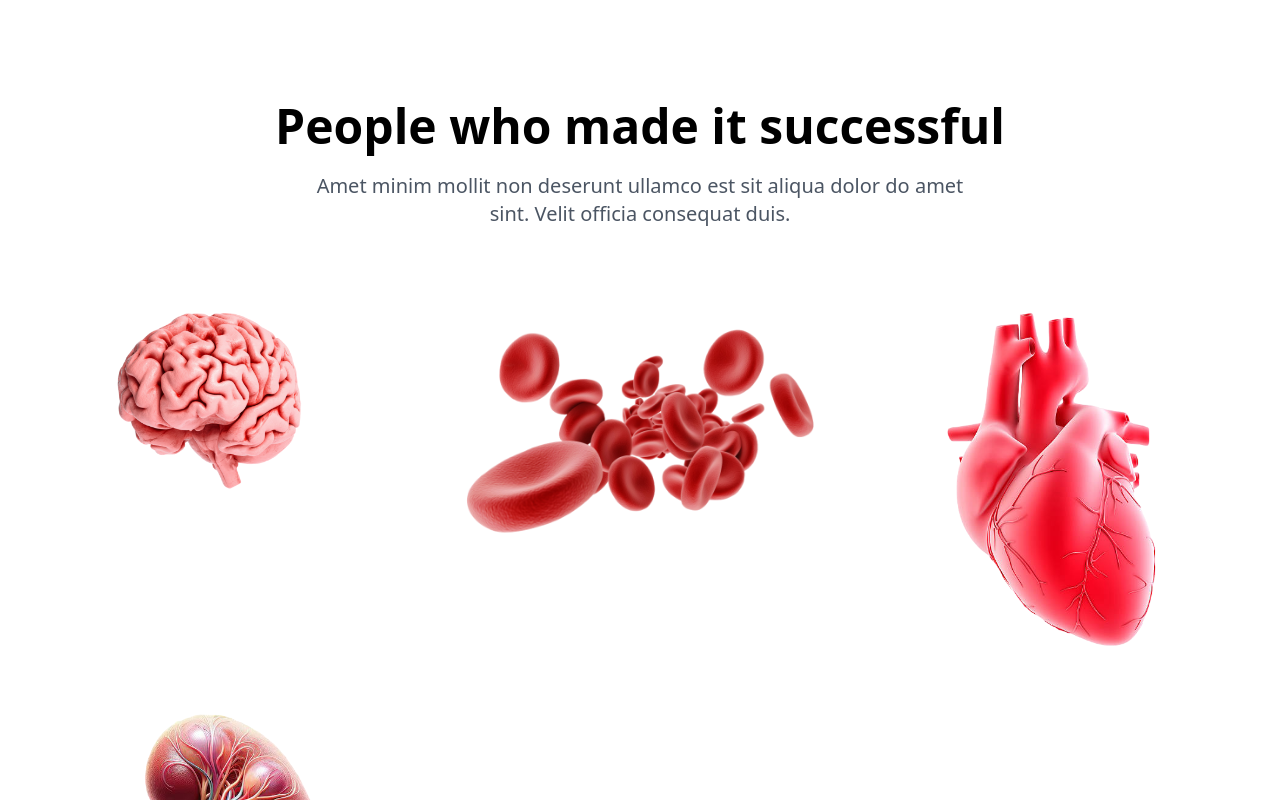
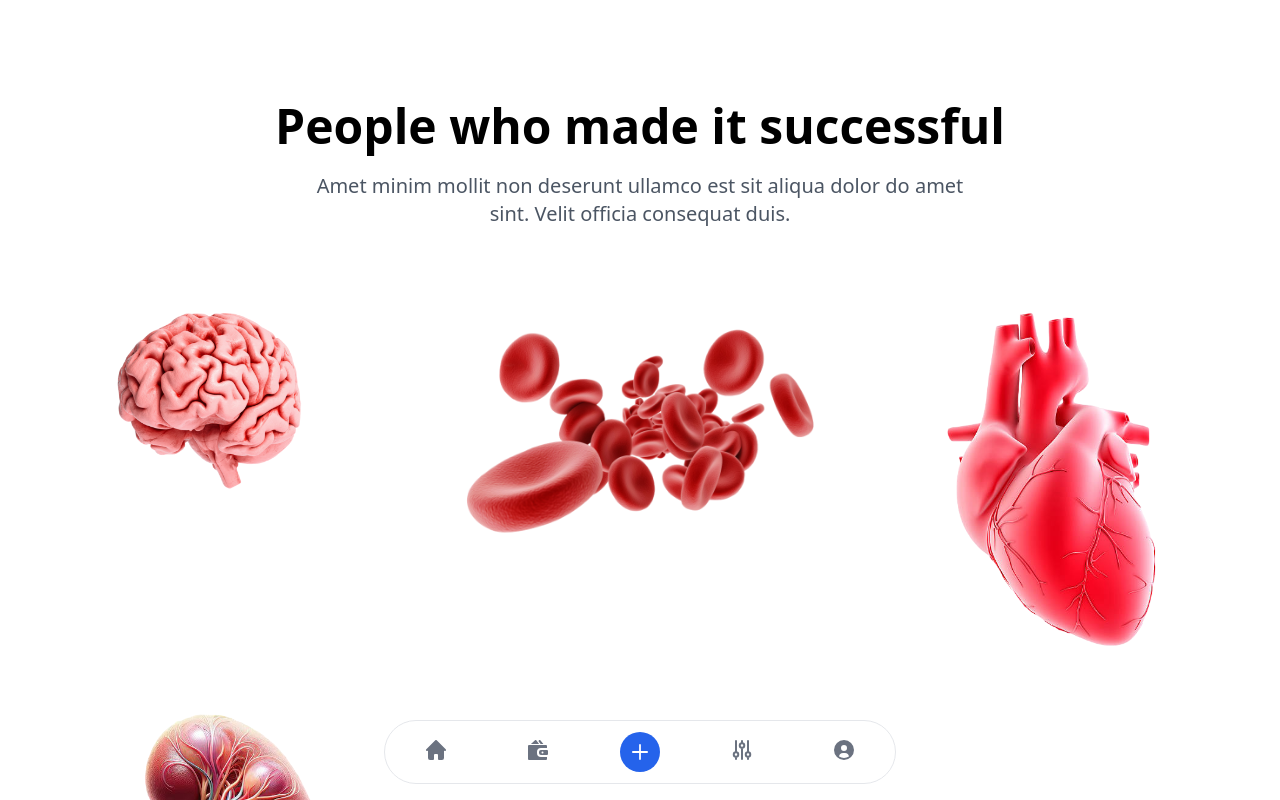
Before and after one commit to Sandile88/webApp, a Next.js app in the folder client/: page /home in a window 1280 px wide. Shown: the top 800 px of the page. Built offline with nearby package versions, Linux system fonts and the light colour scheme.

Commit message:
updated navigation

```diff
--- a/client/app/components/BottomNav.tsx
+++ b/client/app/components/BottomNav.tsx
@@ -26,7 +26,7 @@ const BottomNav = () => {
             </svg>
             <span className="sr-only">Wallet</span>
         </button>
-        <div id="tooltip-wallet" role="tooltip" className="absolute z-10 invisible inline-block px-3 py-2 text-sm font-medium text-white transition-opacity duration-300 bg-gray-900 rounded-lg shadow-sm opacity-0 tooltip dark:bg-gray-700">
+        <div id="tooltip-plus" role="tooltip" className="absolute z-10 invisible inline-block px-3 py-2 text-sm font-medium text-white transition-opacity duration-300 bg-gray-900 rounded-lg shadow-sm opacity-0 tooltip dark:bg-gray-700">
             Wallet
             <div className="tooltip-arrow" data-popper-arrow></div>
         </div>
--- a/client/app/layout.tsx
+++ b/client/app/layout.tsx
@@ -1,6 +1,7 @@
 import type { Metadata } from "next";
 import localFont from "next/font/local";
 import "./globals.css";
+import BottomNav from "./components/BottomNav";
 
 const geistSans = localFont({
   src: "./fonts/GeistVF.woff",
@@ -28,7 +29,10 @@ export default function RootLayout({
       <body
         className={`${geistSans.variable} ${geistMono.variable} antialiased`}
       >
-        {children}
+        <main className="pb-16"> {/* Add padding-bottom to account for BottomNav height */}
+          {children}
+        </main>
+        <BottomNav />
       </body>
     </html>
   );
--- a/client/app/page.tsx
+++ b/client/app/page.tsx
@@ -1,6 +1,4 @@
-import Image from "next/image";
 import BottomNav from "./components/BottomNav";
-import MobileClinic from "./components/MobileClinic";
 import HomeScreen from "./components/Home";
 
 export default function App() {
```
